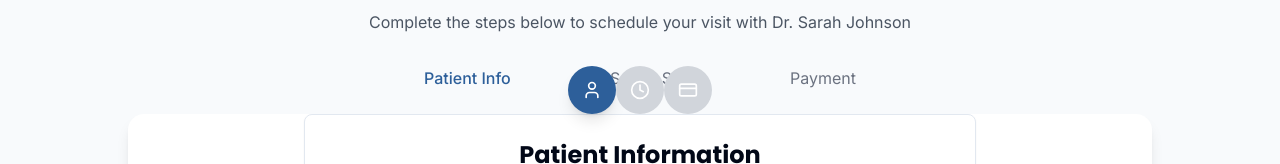
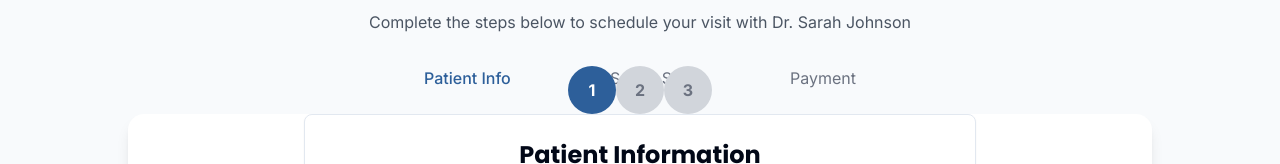
Before and after one commit to kartikshirode/health-easy-flow, a React (Vite) app: page /booking in a window 1280 px wide. Shown: the part 150-314 px from the top of the page. Built offline with nearby package versions, Linux system fonts and the light colour scheme.

Commit message:
Remove booking status symbols
Removed the status symbols from the booking process.

```diff
--- a/src/pages/Booking.jsx
+++ b/src/pages/Booking.jsx
@@ -1,10 +1,10 @@
+
 import React from 'react';
 import { useAppointment } from '@/context/AppointmentContext';
 import PatientInfoForm from '@/components/BookingSteps/PatientInfoForm';
 import TimeSlotSelection from '@/components/BookingSteps/TimeSlotSelection';
 import PaymentSection from '@/components/BookingSteps/PaymentSection';
 import { motion, AnimatePresence } from 'framer-motion';
-import { Clock, User, CreditCard, CalendarCheck } from 'lucide-react';
 
 const Booking = () => {
   const { currentStep } = useAppointment();
@@ -20,15 +20,6 @@ const Booking = () => {
     exit: { opacity: 0, x: -20, transition: { duration: 0.3 } }
   };
 
-  // Icons for each step
-  const stepIcons = [
-    <User className="h-5 w-5" key="user" />,
-    <Clock className="h-5 w-5" key="clock" />,
-    <CreditCard className="h-5 w-5" key="credit-card" />
-  ];
-
-  // Updated labels for the steps.
-  // Changed "Select Time" to "Select Slot" to avoid any undesired placeholder text.
   const stepLabels = ["Patient Info", "Select Slot", "Payment"];
 
   return (
@@ -59,14 +50,10 @@ const Booking = () => {
               <React.Fragment key={step}>
                 <div
                   className={`flex items-center justify-center h-12 w-12 rounded-full ${
-                    currentStep >= step ? 'bg-health-primary shadow-lg' : 'bg-gray-300'
-                  } text-white font-bold transition-all duration-300`}
+                    currentStep >= step ? 'bg-health-primary text-white' : 'bg-gray-300 text-gray-500'
+                  } font-bold transition-all duration-300`}
                 >
-                  {currentStep > step ? (
-                    <CalendarCheck className="h-6 w-6" />
-                  ) : (
-                    stepIcons[index]
-                  )}
+                  {step}
                 </div>
                 {index < 2 && (
                   <div
@@ -79,7 +66,6 @@ const Booking = () => {
             ))}
           </div>
 
-          {/* Step labels positioned correctly below the circles */}
           <div className="absolute top-16 left-0 right-0 flex justify-center">
             <div className="flex w-full max-w-md justify-between px-2">
               {stepLabels.map((label, index) => (
```
